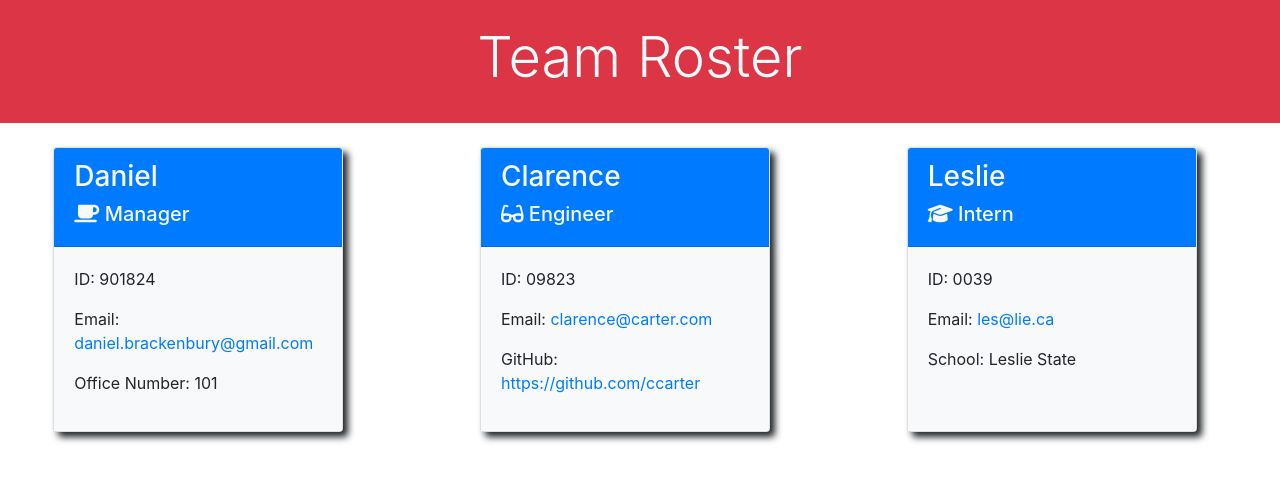
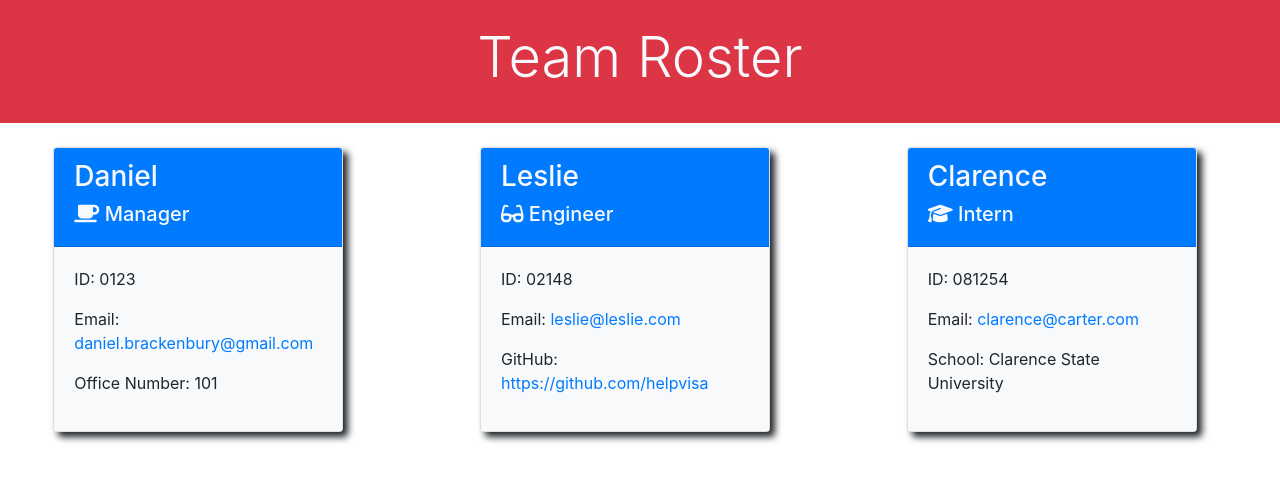
Before and after one commit to helpvisa/team-profile-generator, a website: page dist/team.html in a window 1280 px wide. Drawn offline with nearby package versions, Linux system fonts and the light colour scheme.

Commit message:
update readme.md

```diff
--- a/dist/team.html
+++ b/dist/team.html
@@ -32,7 +32,7 @@
                     <h5><i class="fa-solid fa-mug-saucer"></i> Manager</h5>
                 </div>
                 <div class="card-body bg-light">
-                    <p>ID: 901824</p>
+                    <p>ID: 0123</p>
                     <p> Email: <a href="mailto: daniel.brackenbury@gmail.com">daniel.brackenbury@gmail.com</a></p>
                     <p>Office Number: 101</p>
                 </div>
@@ -42,13 +42,13 @@
         <div class="col-sm-12 col-md-6 col-lg-3 m-4">
             <div class="card h-100" style="box-shadow: 5px 5px 7px">
                 <div class="card-header bg-primary text-light">
-                    <h3>Clarence<h3>
+                    <h3>Leslie<h3>
                     <h5><i class="fa-solid fa-glasses"></i> Engineer</h5>
                 </div>
                 <div class="card-body bg-light">
-                    <p>ID: 09823</p>
-                    <p> Email: <a href="mailto: clarence@carter.com">clarence@carter.com</a></p>
-                    <p>GitHub: <a href="https://github.com/ccarter" target="_blank">https://github.com/ccarter</a></p>
+                    <p>ID: 02148</p>
+                    <p> Email: <a href="mailto: leslie@leslie.com">leslie@leslie.com</a></p>
+                    <p>GitHub: <a href="https://github.com/helpvisa" target="_blank">https://github.com/helpvisa</a></p>
                 </div>
             </div>
         </div>
@@ -56,13 +56,13 @@
         <div class="col-sm-12 col-md-6 col-lg-3 m-4">
             <div class="card h-100" style="box-shadow: 5px 5px 7px">
                 <div class="card-header bg-primary text-light">
-                    <h3>Leslie<h3>
+                    <h3>Clarence<h3>
                     <h5><i class="fa-solid fa-graduation-cap"></i> Intern</h5>
                 </div>
                 <div class="card-body bg-light">
-                    <p>ID: 0039</p>
-                    <p> Email: <a href="mailto: les@lie.ca">les@lie.ca</a></p>
-                    <p>School: Leslie State</p>
+                    <p>ID: 081254</p>
+                    <p> Email: <a href="mailto: clarence@carter.com">clarence@carter.com</a></p>
+                    <p>School: Clarence State University</p>
                 </div>
             </div>
         </div>
```
Also changed, not shown: README.md, 1 other file.
